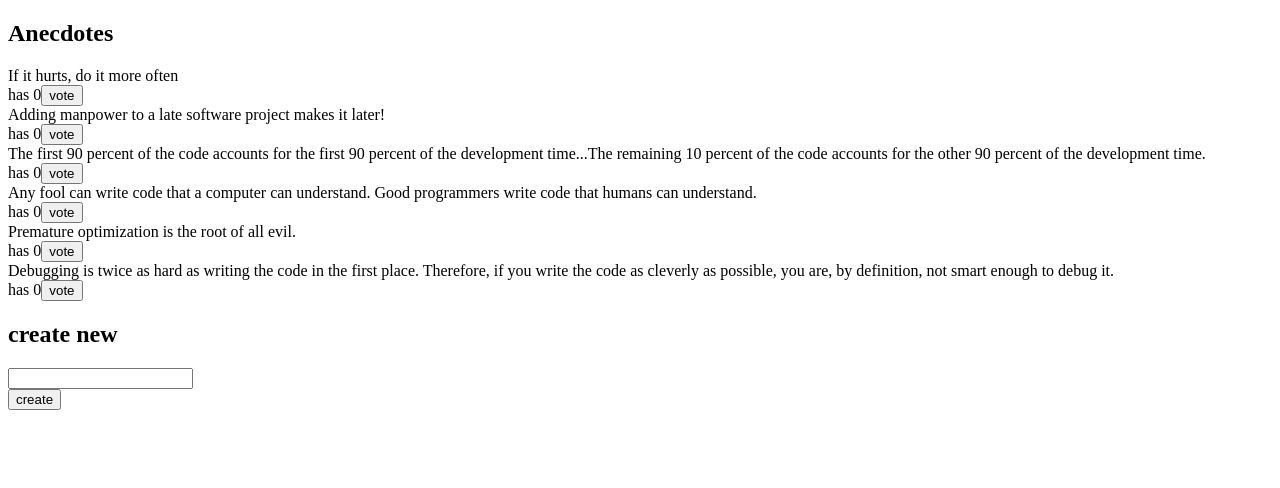
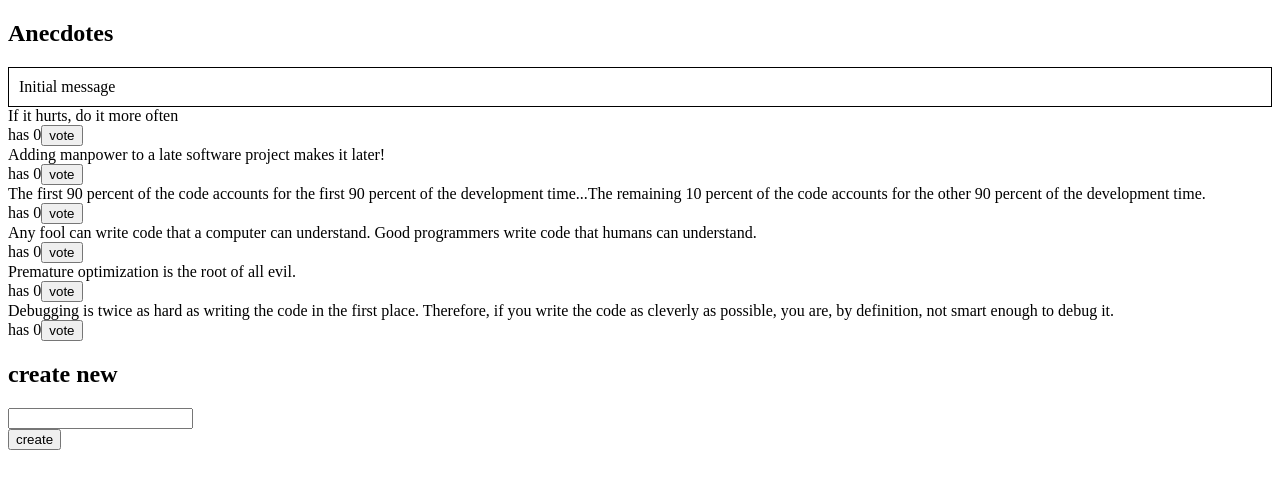
Before and after one commit to staffanholmnas/Fullstack, a React (Create React App) app in the folder Part6/redux-anecdotes/: page / in a window 1280 px wide. Shown: the top 488 px of the page. Built offline with nearby package versions, Linux system fonts and the light colour scheme.

Commit message:
Do ex 6.10

```diff
--- a/Part6/redux-anecdotes/src/App.js
+++ b/Part6/redux-anecdotes/src/App.js
@@ -1,11 +1,13 @@
 import React from 'react'
 import AnecdoteForm from './components/AnecdoteForm'
 import AnecdoteList from './components/AnecdoteList'
+import Notification from './components/Notification'
 
 const App = () => {
   return (
     <div>
       <h2>Anecdotes</h2>
+      <Notification />
       <AnecdoteList />
       <AnecdoteForm />
     </div>
--- a/Part6/redux-anecdotes/src/components/AnecdoteList.js
+++ b/Part6/redux-anecdotes/src/components/AnecdoteList.js
@@ -3,7 +3,7 @@
 import { giveVote } from '../reducers/anecdoteReducer'
 
 const AnecdoteList = () => {
-  const anecdotes = useSelector(state => state)
+  const anecdotes = useSelector(state => state.anecdotes)
   const dispatch = useDispatch()
 
   const vote = (id) => {
--- a/Part6/redux-anecdotes/src/components/Notification.js
+++ b/Part6/redux-anecdotes/src/components/Notification.js
@@ -1,6 +1,10 @@
 import React from 'react'
+import { useSelector } from 'react-redux'
 
 const Notification = () => {
+
+  const notification = useSelector(state => state.notification)
+
   const style = {
     border: 'solid',
     padding: 10,
@@ -8,7 +12,7 @@
   }
   return (
     <div style={style}>
-      render here notification...
+      {notification}
     </div>
   )
 }
--- a/Part6/redux-anecdotes/src/reducers/anecdoteReducer.js
+++ b/Part6/redux-anecdotes/src/reducers/anecdoteReducer.js
@@ -20,9 +20,6 @@
 const initialState = anecdotesAtStart.map(asObject)
 
 const reducer = (state = initialState, action) => {
-
-  //console.log('state now: ', state)
-  //console.log('action', action)
 
   switch (action.type) {
     case 'VOTE': {
--- /dev/null
+++ b/Part6/redux-anecdotes/src/reducers/notificationReducer.js
@@ -0,0 +1,17 @@
+const notificationReducer = (state = 'Initial message', action) => {
+    switch (action.type) {
+      case 'SET_NOTIFICATION':
+        return action.notification
+      default:
+        return state
+    }
+  }
+  // not needed yet
+  export const notificationChange = notification => {
+    return {
+      type: 'SET_NOTIFICATION',
+      notification,
+    }
+  }
+
+  export default notificationReducer
--- a/Part6/redux-anecdotes/src/store.js
+++ b/Part6/redux-anecdotes/src/store.js
@@ -1,6 +1,12 @@
-import { createStore } from 'redux'
+import { createStore, combineReducers } from 'redux'
 import { composeWithDevTools } from 'redux-devtools-extension'
-import reducer from './reducers/anecdoteReducer'
+import anecdoteReducer from './reducers/anecdoteReducer'
+import notificationReducer from './reducers/notificationReducer'
+
+const reducer = combineReducers({
+  anecdotes: anecdoteReducer,
+  notification: notificationReducer
+})
 
 const store = createStore(reducer, composeWithDevTools())
 
```
